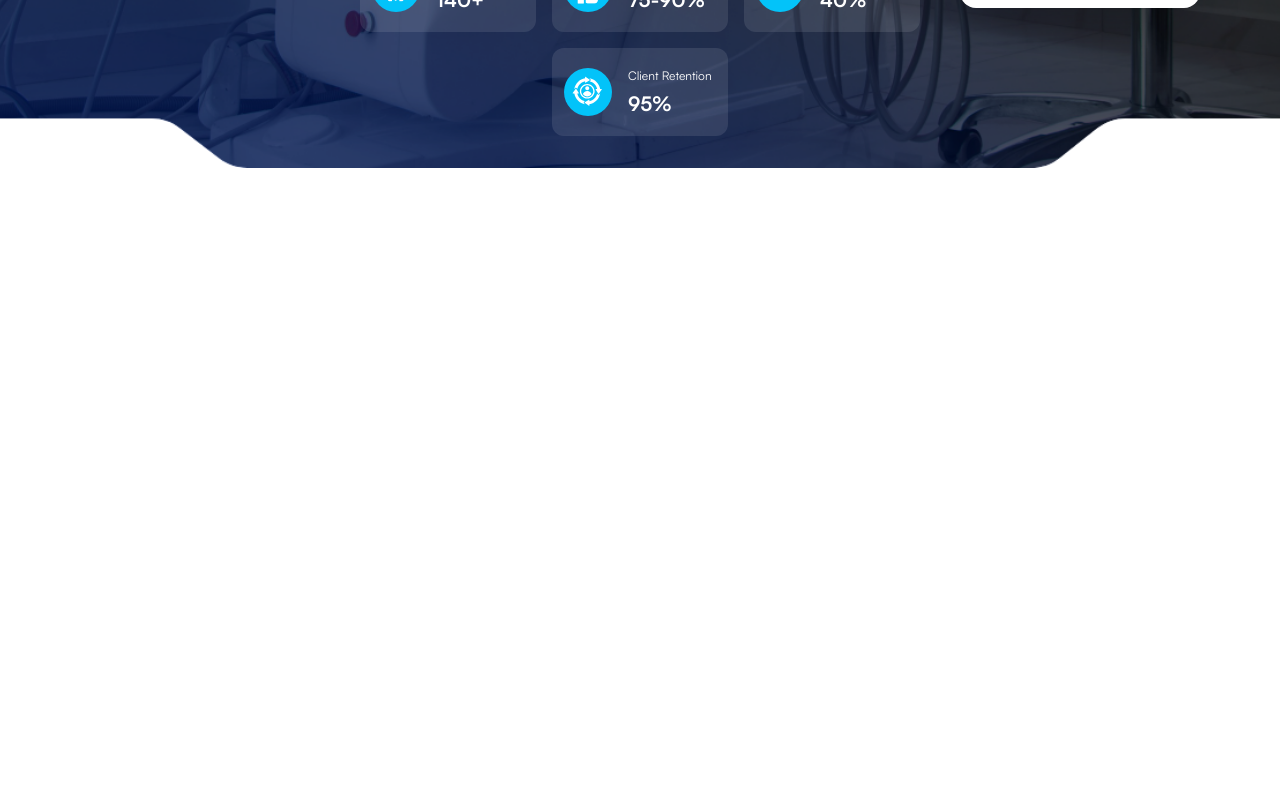
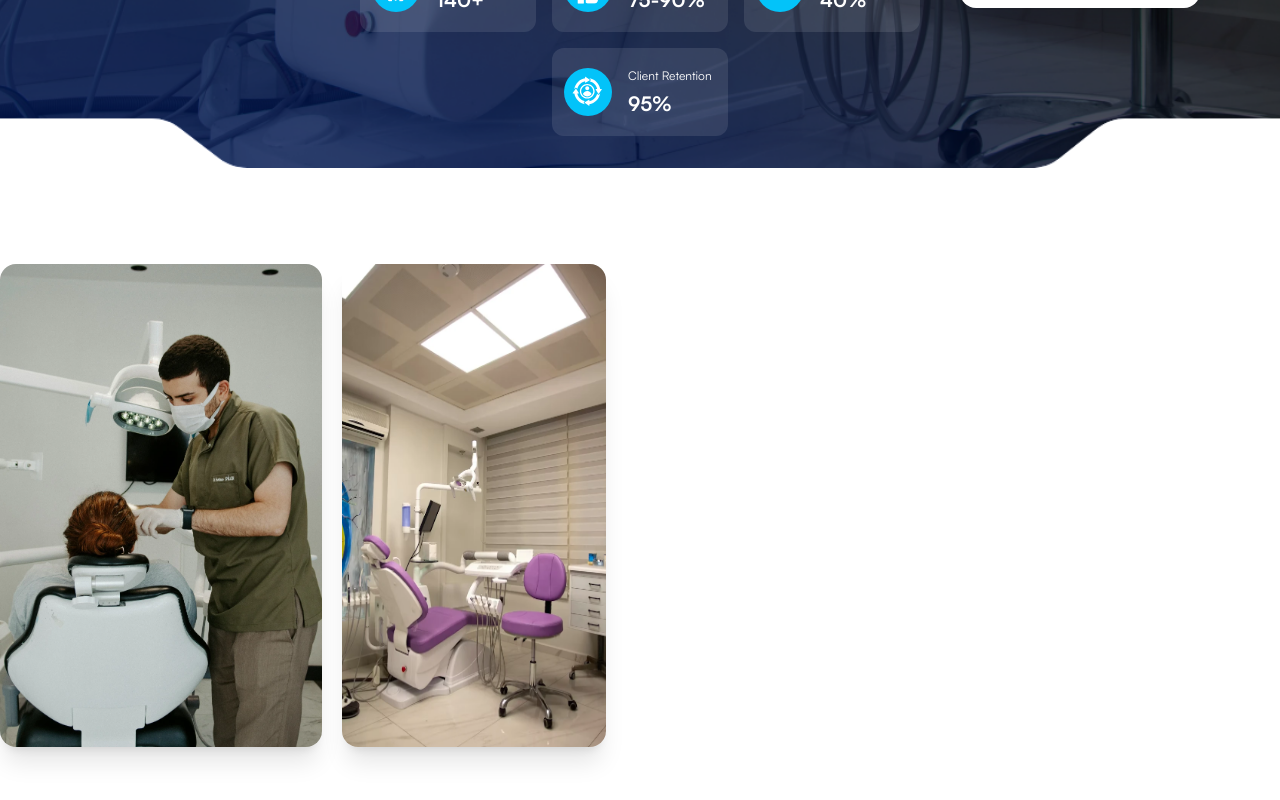
Before and after one commit to mdasif-me/tie, a Next.js app: page / in a window 1280 px wide. Shown: the part 788-1588 px from the top of the page. Before the commit the page ends 1052 px from the top, so only its background shows below. Built offline with nearby package versions, Linux system fonts and the light colour scheme.

Commit message:
Refactor code structure for improved readability and maintainability

```diff
--- /dev/null
+++ b/app/container/about/about.tsx
@@ -0,0 +1,9 @@
+import Gallery from './gallery';
+
+export default function AboutPage() {
+  return (
+    <div className='py-24 container mx-auto'>
+      <Gallery />
+    </div>
+  );
+}
--- /dev/null
+++ b/app/container/about/gallery.tsx
@@ -0,0 +1,22 @@
+import Image from 'next/image';
+
+export default function Gallery() {
+  return (
+    <div className='flex gap-5'>
+      <Image
+        src='/dentist-doctor.webp'
+        alt='Image 1'
+        width={322}
+        height={522}
+        className='rounded-2xl shadow-xl'
+      />
+      <Image
+        src='/dentist-mechine.webp'
+        alt='Image 2'
+        width={264}
+        height={522}
+        className='rounded-2xl shadow-xl'
+      />
+    </div>
+  );
+}
--- a/app/container/index.ts
+++ b/app/container/index.ts
@@ -1,3 +1,4 @@
+export { default as About } from './about/about';
 export { default as Header } from './header';
 export { default as Hero } from './hero';
 export { default as HeroCard } from './hero-card';
--- a/app/page.tsx
+++ b/app/page.tsx
@@ -1,10 +1,11 @@
-import { Header, Hero } from './container';
+import { About, Header, Hero } from './container';
 
 export default function Home() {
   return (
     <div className='pb-24'>
       <Header />
       <Hero />
+      <About />
     </div>
   );
 }
```
Also changed, not shown: app/container/about/content.tsx (added), public/dentist-doctor.webp (added), public/dentist-mechine.webp (added).
